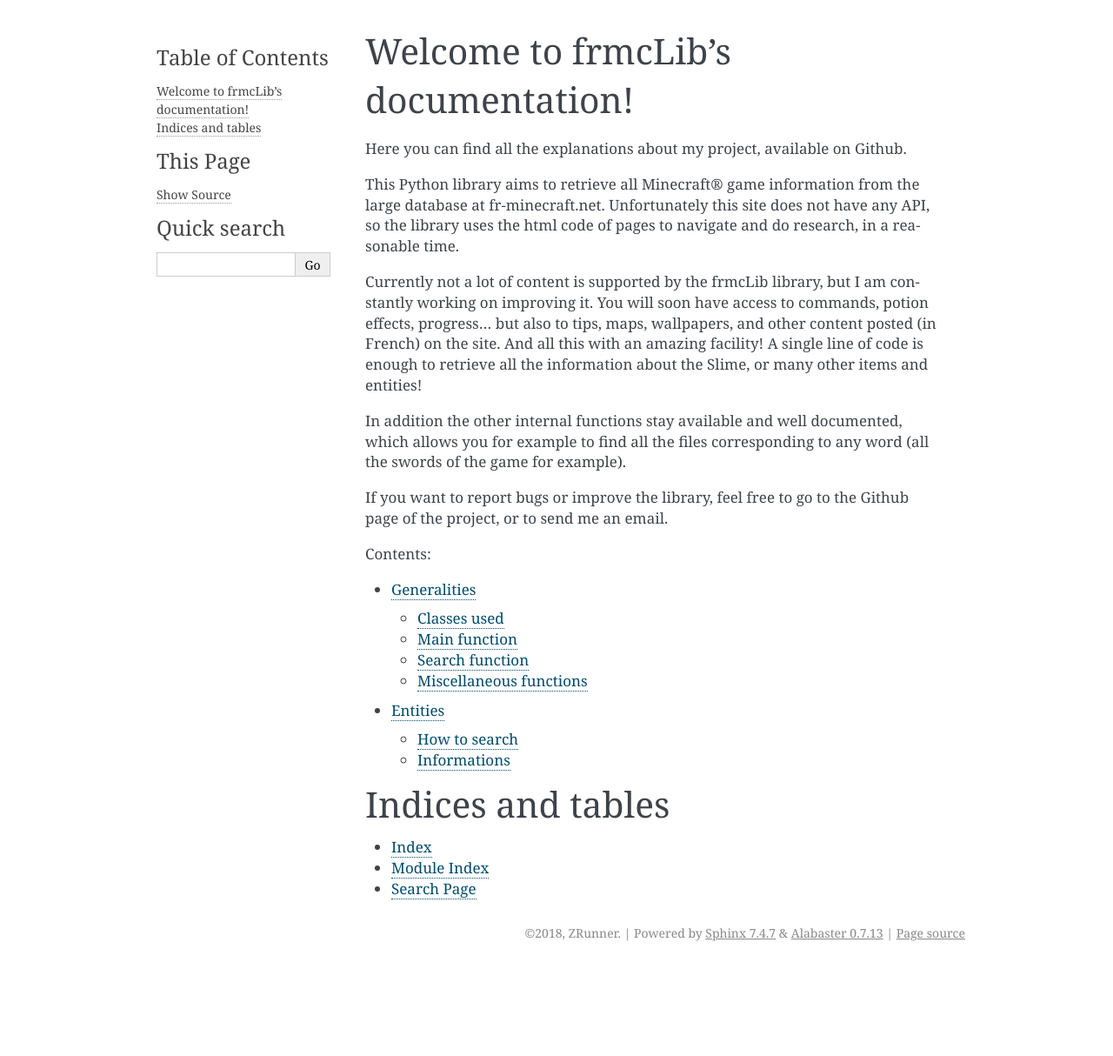
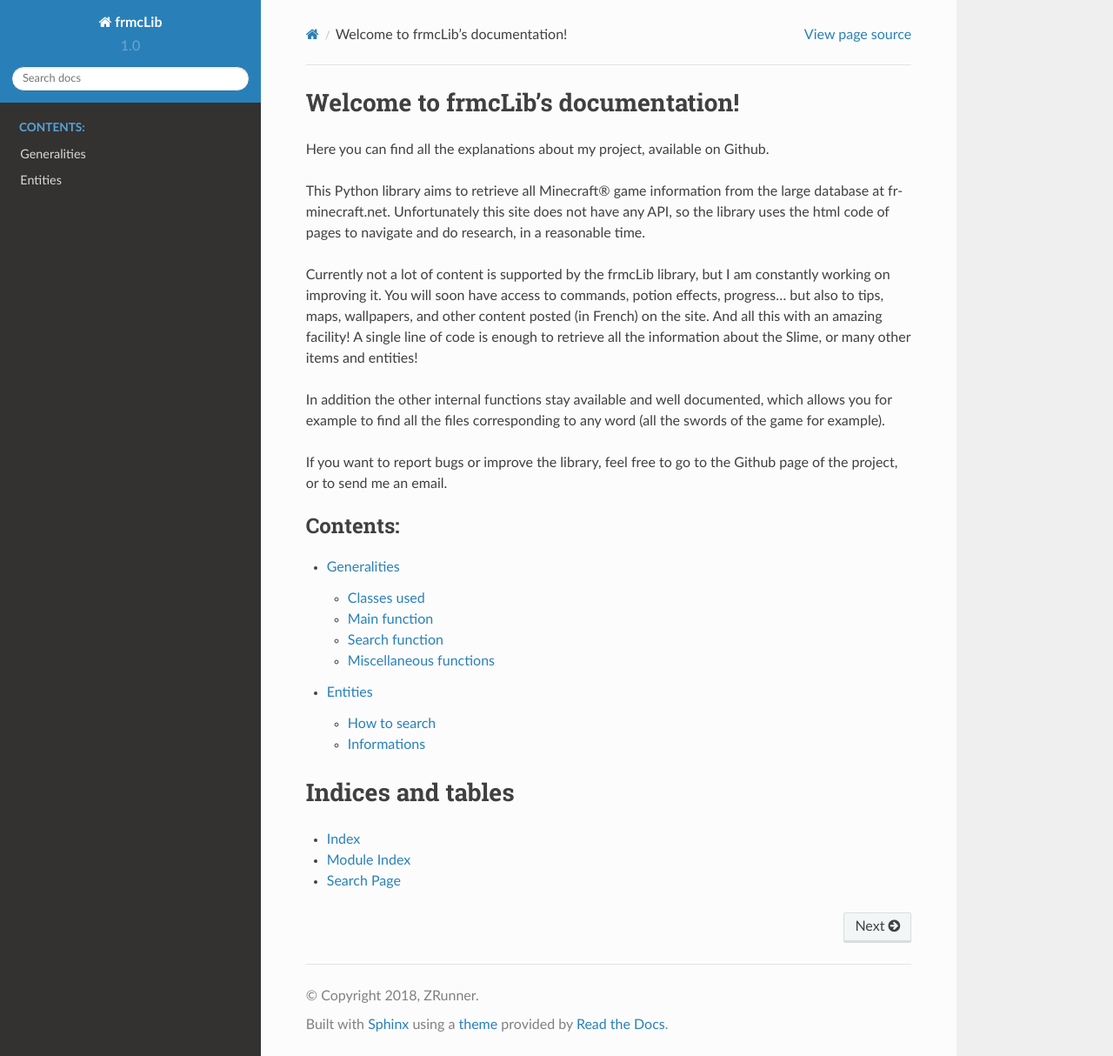
Before and after one commit to ZRunner/fr-mc-python-lib, a Sphinx documentation site: the page built from docs/index.rst, in a window 1280 px wide and 1214 px high. Shown: the whole window at 87% size. Built offline with Sphinx 7.4.7 and the Read the Docs theme 2.0.0, drawn with Linux system fonts in a browser that asks for light colours; some of the changed lines change nothing that is shown.

Commit message:
Update conf.py
Automatic description is now available

```diff
--- a/docs/conf.py
+++ b/docs/conf.py
@@ -12,9 +12,9 @@
 # add these directories to sys.path here. If the directory is relative to the
 # documentation root, use os.path.abspath to make it absolute, like shown here.
 #
-# import os
-# import sys
-# sys.path.insert(0, os.path.abspath('.'))
+import os
+import sys
+sys.path.insert(0, os.path.abspath('..'))
 
 
 # -- Project information -----------------------------------------------------
@@ -29,6 +29,14 @@
 release = '1.0.0a'
 
 
+# Example configuration for intersphinx: refer to the Python standard library.
+import re
+intersphinx_mapping = {
+    "python": ("https://docs.python.org/3.6", None),
+    "requests": ("http://docs.python-requests.org/en/master", None),
+    "re": ("https://python.readthedocs.io/en/stable/", None)
+}
+
 # -- General configuration ---------------------------------------------------
 
 # If your documentation needs a minimal Sphinx version, state it here.
@@ -39,10 +47,12 @@
 # extensions coming with Sphinx (named 'sphinx.ext.*') or your custom
 # ones.
 extensions = [
-    'sphinx.ext.autodoc',
-    'sphinx.ext.doctest',
-    'sphinx.ext.coverage',
-    'sphinx.ext.githubpages',
+    "sphinx.ext.autodoc",
+    "sphinx.ext.intersphinx",
+    "sphinx.ext.viewcode",
+    "sphinx.ext.napoleon",
+    "sphinxcontrib.asyncio",
+    "sphinx_autodoc_napoleon_typehints",
 ]
 
 # Add any paths that contain templates here, relative to this directory.
@@ -78,7 +88,7 @@
 # The theme to use for HTML and HTML Help pages.  See the documentation for
 # a list of builtin themes.
 #
-html_theme = 'alabaster'
+html_theme = 'sphinx_rtd_theme'
 
 # Theme options are theme-specific and customize the look and feel of a theme
 # further.  For a list of options available for each theme, see the
```
